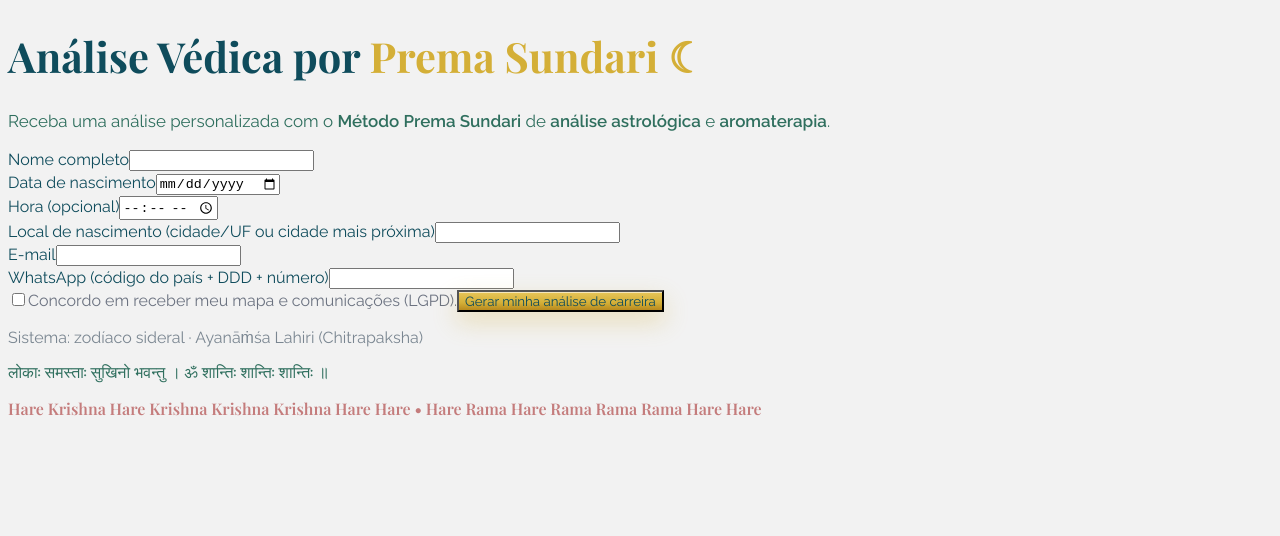
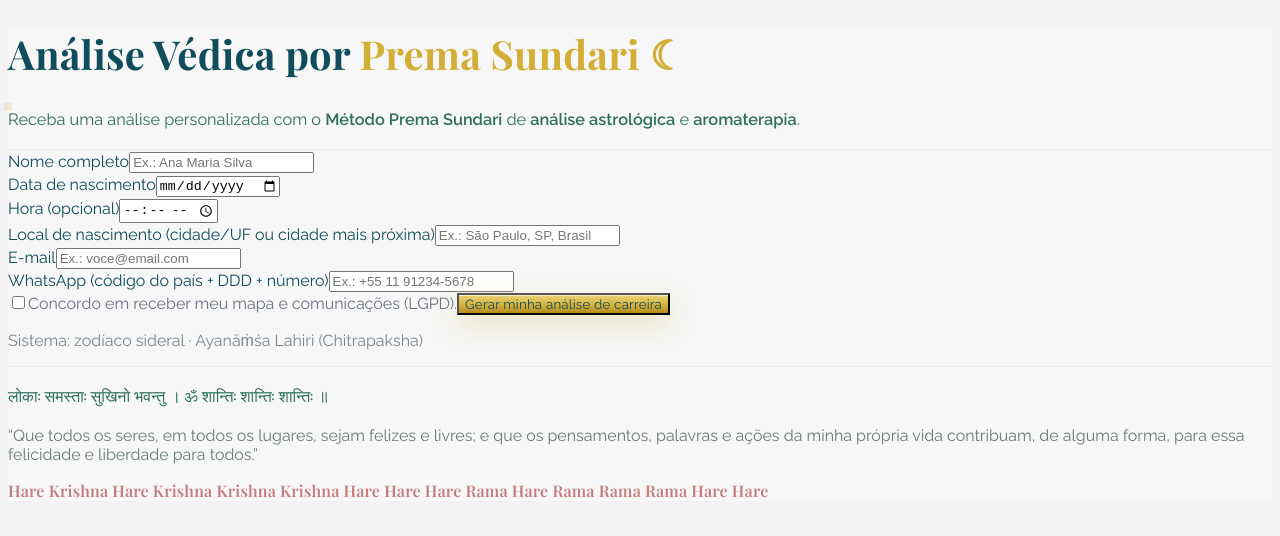
Before and after one commit to premasundaridevi/prema-mapa-vedico, a Next.js app: page / in a window 1280 px wide. Shown: the top 536 px of the page. Built offline with nearby package versions, Linux system fonts and the light colour scheme.

Commit message:
Update page.tsx

```diff
--- a/app/page.tsx
+++ b/app/page.tsx
@@ -9,8 +9,9 @@ export default function Page() {
     verde: "#2f6f5e",
     rosa: "#c47c7c",
     branco: "#ffffff",
-    cinza: "#f2f2f2",
-    ouro:  "#D4AF37",
+    cinza: "#f6f7f6",     // fundo delicado
+    linha: "#E9ECEF",     // divisórias hairline
+    ouro:  "#D4AF37"      // dourado sutil
   };
 
   const [loading, setLoading] = useState(false);
@@ -18,8 +19,9 @@ export default function Page() {
   const [err, setErr] = useState<string | null>(null);
 
   const inputCls =
-    "w-full h-12 px-4 border border-gray-300 rounded-md bg-white placeholder-gray-400 " +
-    "focus:outline-none focus:ring-2 focus:ring-[#0F4C5C]/20 focus:border-[#0F4C5C] transition";
+    "w-full h-12 px-4 rounded-md bg-white border border-[#E6E8EA] " +
+    "placeholder-gray-400 transition " +
+    "focus:outline-none focus:ring-2 focus:ring-[#0F4C5C]/18 focus:border-[#0F4C5C]";
 
   async function onSubmit(e: React.FormEvent<HTMLFormElement>) {
     e.preventDefault();
@@ -50,35 +52,58 @@ export default function Page() {
         />
       </Head>
 
-      {/* Fundo limpo, sem card */}
+      {/* Fundo leve, sem card/bloco */}
       <main className="min-h-screen w-full flex items-center justify-center px-6"
-            style={{ background: "#f2f2f2" }}>
+            style={{ background: C.cinza }}>
         <div className="w-full max-w-3xl mx-auto py-14 md:py-20 text-center">
-          {/* Título */}
+          {/* Cabeçalho */}
           <h1
-            className="leading-tight mb-4"
-            style={{ fontFamily: "'Playfair Display', serif", color: C.azul, fontSize: "2.6rem" }}
+            className="leading-tight"
+            style={{
+              fontFamily: "'Playfair Display', serif",
+              color: C.azul,
+              fontSize: "2.5rem",
+              letterSpacing: "0.2px"
+            }}
           >
             Análise Védica por <span style={{ color: C.ouro }}>Prema Sundari ☾</span>
           </h1>
 
-          {/* Frase assinatura */}
+          {/* filete dourado delicado */}
+          <div className="flex items-center justify-center gap-3 mt-3 mb-5">
+            <span style={{ width: 56, height: 1, background: C.linha }} />
+            <span
+              style={{
+                width: 8, height: 8, background: C.ouro, borderRadius: 9999,
+                boxShadow: "0 0 0 4px rgba(212,175,55,.18)"
+              }}
+            />
+            <span style={{ width: 56, height: 1, background: C.linha }} />
+          </div>
+
           <p
-            className="mb-10 md:mb-12"
-            style={{ fontFamily: "'Raleway', sans-serif", color: C.verde, fontSize: "1.06rem" }}
+            style={{
+              fontFamily: "'Raleway', sans-serif",
+              color: C.verde,
+              fontSize: "1.02rem",
+              lineHeight: 1.6
+            }}
           >
             Receba uma análise personalizada com o <b>Método Prema Sundari</b> de{" "}
             <b>análise astrológica</b> e <b>aromaterapia</b>.
           </p>
 
-          {/* Formulário centralizado — espaçado e responsivo */}
+          {/* divisória hairline */}
+          <div className="my-8" style={{ height: 1, background: C.linha }} />
+
+          {/* Formulário — mesma estrutura, mais delicado e com respiro */}
           <form onSubmit={onSubmit} className="space-y-7 md:space-y-8 mx-auto" style={{ maxWidth: 720 }}>
             <div className="text-center">
               <label className="block mb-2 text-sm"
                      style={{ color: C.azul, fontFamily: "'Raleway', sans-serif" }}>
                 Nome completo
               </label>
-              <input name="nome" required className={inputCls} />
+              <input name="nome" placeholder="Ex.: Ana Maria Silva" required className={inputCls} />
             </div>
 
             <div className="grid grid-cols-1 md:grid-cols-2 gap-7">
@@ -103,7 +128,7 @@ export default function Page() {
                      style={{ color: C.azul, fontFamily: "'Raleway', sans-serif" }}>
                 Local de nascimento (cidade/UF ou cidade mais próxima)
               </label>
-              <input name="cidade" required className={inputCls} />
+              <input name="cidade" placeholder="Ex.: São Paulo, SP, Brasil" required className={inputCls} />
             </div>
 
             <div className="grid grid-cols-1 md:grid-cols-2 gap-7">
@@ -112,7 +137,7 @@ export default function Page() {
                        style={{ color: C.azul, fontFamily: "'Raleway', sans-serif" }}>
                   E-mail
                 </label>
-                <input type="email" name="email" required className={inputCls} />
+                <input type="email" name="email" placeholder="Ex.: voce@email.com" required className={inputCls} />
               </div>
               <div className="text-center">
                 <label className="block mb-2 text-sm"
@@ -121,6 +146,7 @@ export default function Page() {
                 </label>
                 <input
                   type="tel" name="telefone" required
+                  placeholder="Ex.: +55 11 91234-5678"
                   pattern="[\d\s()+-]{9,}"
                   title="Digite um telefone válido (ex.: +55 11 91234-5678)"
                   className={inputCls}
@@ -138,10 +164,11 @@ export default function Page() {
               type="submit" disabled={loading}
               className="w-full h-12 rounded-md font-semibold transition"
               style={{
-                background: "linear-gradient(180deg, #E7C65A, #D4AF37 60%, #B88A1E)",
+                background: "linear-gradient(180deg, #EAD37A, #D4AF37 60%, #B88A1E)",
                 color: C.azul,
-                boxShadow: "0 10px 24px rgba(212,175,55,.30), inset 0 1px 0 rgba(255,255,255,.6)",
+                boxShadow: "0 10px 24px rgba(212,175,55,.25), inset 0 1px 0 rgba(255,255,255,.6)",
                 fontFamily: "'Raleway', sans-serif",
+                letterSpacing: ".2px"
               }}
             >
               {loading ? "Gerando..." : "Gerar minha análise de carreira"}
@@ -160,11 +187,11 @@ export default function Page() {
             )}
           </form>
 
-          {/* Resultado (opcional) */}
+          {/* Resultado (quando houver) */}
           {resp && (
             <div className="mt-10 text-center" style={{ fontFamily: "'Raleway', sans-serif" }}>
               <h2 className="mb-4"
-                  style={{ color: C.azul, fontFamily: "'Playfair Display', serif", fontSize: "1.5rem" }}>
+                  style={{ color: C.azul, fontFamily: "'Playfair Display', serif", fontSize: "1.45rem" }}>
                 Seu Resultado
               </h2>
               <div className="grid grid-cols-1 md:grid-cols-3 gap-4" style={{ color: C.verde }}>
@@ -181,17 +208,31 @@ export default function Page() {
             </div>
           )}
 
-          {/* Mantras */}
-          <div className="mt-14 space-y-3 text-center">
-            {/* Lokah Samastah em sânscrito (mantemos em sânscrito como pedido anterior) */}
+          {/* divisória */}
+          <div className="my-12" style={{ height: 1, background: C.linha }} />
+
+          {/* Mantras — delicados e centralizados */}
+          <div className="space-y-4 text-center">
+            {/* Lokah Samastah (sânscrito) + tradução */}
             <p className="text-sm"
-               style={{ color: C.verde, fontFamily: "'Raleway', sans-serif" }}>
+               style={{ color: C.verde, fontFamily: "'Raleway', sans-serif", lineHeight: 1.7 }}>
               लोकाः समस्ताः सुखिनो भवन्तु । ॐ शान्तिः शान्तिः शान्तिः ॥
             </p>
-            {/* Mahāmantra — transliterado (não em sânscrito) */}
+            <p className="text-xs"
+               style={{ color: "#6B7A7A", fontFamily: "'Raleway', sans-serif" }}>
+              “Que todos os seres, em todos os lugares, sejam felizes e livres; e que os
+              pensamentos, palavras e ações da minha própria vida contribuam, de alguma forma,
+              para essa felicidade e liberdade para todos.”
+            </p>
+
+            {/* Mahāmantra — transliterado (sem sânscrito) */}
             <p className="italic"
-               style={{ color: C.rosa, fontFamily: "'Playfair Display', serif" }}>
-              Hare Krishna Hare Krishna Krishna Krishna Hare Hare •
+               style={{
+                 color: C.rosa,
+                 fontFamily: "'Playfair Display', serif",
+                 letterSpacing: ".2px"
+               }}>
+              Hare Krishna Hare Krishna Krishna Krishna Hare Hare
               Hare Rama Hare Rama Rama Rama Hare Hare
             </p>
           </div>
```
